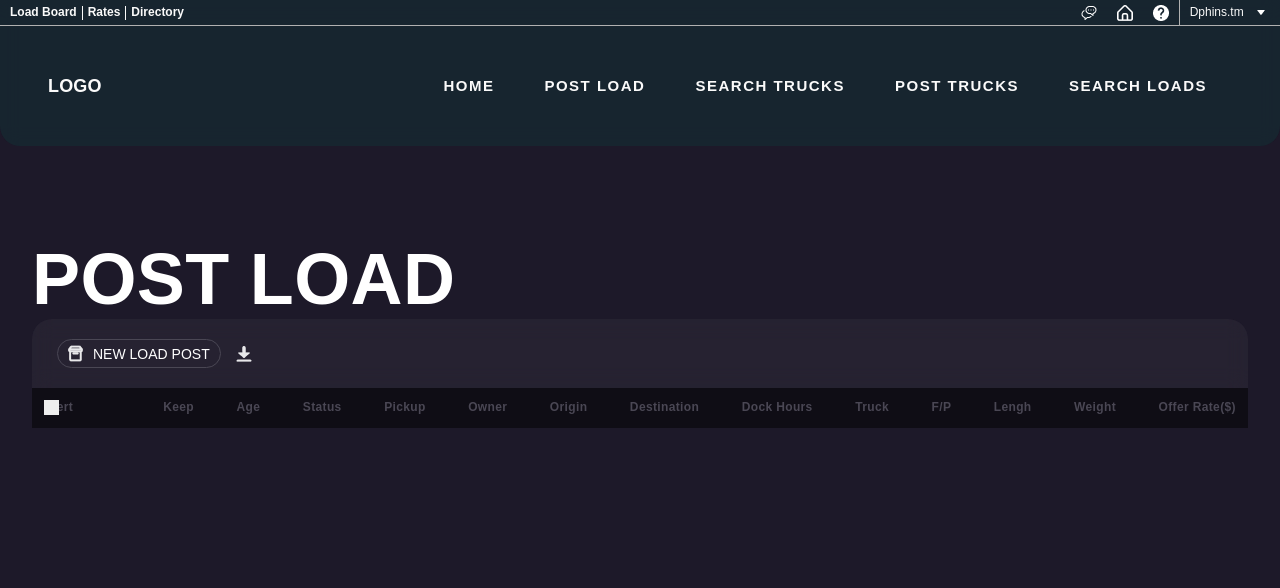
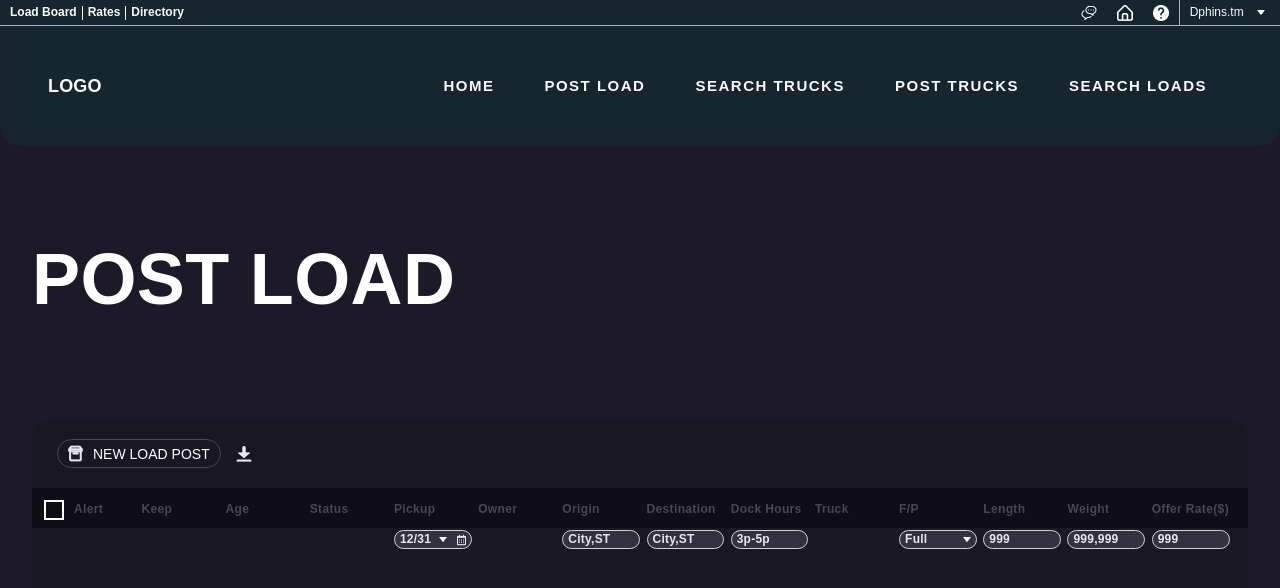
Before and after one commit to codeBender01/loadBoard, a Vue app: page /postload in a window 1280 px wide. Shown: the top 588 px of the page. Built offline with nearby package versions, Linux system fonts and the light colour scheme; a web font is replaced by a local one.

Commit message:
Working on reusability of PostLoad component

```diff
--- a/src/components/PostLoad.vue
+++ b/src/components/PostLoad.vue
@@ -10,16 +10,40 @@
       </div>
       <div class="flex data">
         <div class="alert-check flex">
-          <label for="alert">Check for alert</label>
-          <input type="checkbox" id="alert" />
+          <input class="checkbox-pull" type="checkbox" id="check3" />
+          <label for="check3"><span></span></label>
           <span class="checkmark"></span>
           {{ alert }}
         </div>
 
-        <div class="flex info-headers">
-          <span v-for="info in infoHeaders" :key="info"> {{ info }}</span>
-        </div>
+        <table>
+          <thead>
+            <tr>
+              <th v-for="info in infoHeaders" :key="info.id">
+                {{ info.title }}
+              </th>
+            </tr>
+          </thead>
+
+          <tbody>
+            <tr>
+              <td v-for="info in infoHeaders" :key="info.id">
+                <div class="capsule flex" v-if="info.value">
+                  <span>{{ info.value }}</span>
+
+                  <img v-if="info.icon" :src="info.icon" alt="icon" />
+                  <img
+                    v-if="info.iconSecond"
+                    :src="info.iconSecond"
+                    alt="icon"
+                  />
+                </div>
+              </td>
+            </tr>
+          </tbody>
+        </table>
       </div>
+      <div class="inputs"></div>
     </div>
   </div>
 </template>
@@ -38,9 +62,29 @@ export default {
 </script>
 
 <style lang="scss" scoped>
+$border-color: #ffffff;
+$checkbox-size: 1rem;
+$checkedbox-size: 1.2rem;
+
+$dark: #15171e;
+$white: mix($dark, white, 20%);
+
+@keyframes pull {
+  0% {
+    height: 0;
+  }
+  100% {
+    height: 1.2rem;
+  }
+}
+
 .post-load {
   font-family: "NunitoSans", sans-serif;
+  margin-top: 100px;
   .container {
+    background-color: #0f0d15;
+    border-radius: 20px 20px 0 0;
+
     .head {
       border-radius: 20px 20px 0 0;
       background: rgba(119, 117, 127, 0.1);
@@ -68,8 +112,9 @@ export default {
       }
     }
     .data {
-      background-color: #0f0d15;
-      padding: 12px;
+      padding: 15px 12px;
+      padding-top: 12px;
+      align-items: flex-start;
       .alert-check {
         width: 4%;
         font-weight: 600;
@@ -78,45 +123,85 @@ export default {
         letter-spacing: 0.03em;
         color: #4a4754;
         position: relative;
-        label {
-          position: absolute;
-          left: -9999999px;
-          top: auto;
-          width: 1px;
-          height: 1px;
+
+        .checkbox-pull {
+          display: none;
         }
-        input {
-          position: absolute;
-          opacity: 0;
-          cursor: pointer;
-          height: 15px;
-          width: 15px;
-          top: 0;
-          left: 0;
+        .checkbox-pull + label span {
+          display: inline-block;
+          width: 25px;
+          height: 19px;
+          margin: 0 5px -4px 0; /*layout relationship between check and label*/
+          &:before,
+          &:after {
+            -webkit-transition: all 0.3s ease-in-out;
+            -moz-transition: all 0.3s ease-in-out;
+            transition: all 0.3s ease-in-out;
+            content: "";
+            position: absolute;
+            z-index: 1;
+            width: $checkbox-size;
+            height: $checkbox-size;
+            background: transparent;
+            border: 2px solid $border-color;
+          }
+          &:after {
+            z-index: 0;
+            border: none;
+          }
         }
-
-        .checkmark {
-          position: absolute;
-          top: 0;
-          left: 0;
-          height: 15px;
-          width: 15px;
-          background-color: #eee;
-        }
-        .alert-check input:checked ~ .checkmark {
-          background-color: #2196f3;
+        .checkbox-pull:checked + label span {
+          &:after {
+            width: $checkedbox-size;
+            height: $checkedbox-size;
+            background: $border-color;
+            animation: pull 0.4s linear;
+          }
         }
       }
-      .info-headers {
-        width: 90%;
-        span {
+      table {
+        width: 92%;
+        table-layout: fixed;
+        thead {
           font-weight: 600;
           font-size: 12px;
           line-height: 130%;
           letter-spacing: 0.03em;
           color: #4a4754;
+          text-align: left;
+        }
+        tbody {
+          color: #ffffff;
+          tr {
+            td {
+              padding-top: 10px;
+              .capsule {
+                border: 1px solid #d3d3d3;
+                border-radius: 20px;
+                background: #34303e;
+                padding: 2px 5px;
+                width: 80%;
+                cursor: pointer;
+                span {
+                  font-weight: 700;
+                  font-size: 12px;
+                  line-height: 112%;
+                  letter-spacing: 0.02em;
+                  font-feature-settings: "salt" on, "liga" off;
+                  color: #e8e8ea;
+                }
+              }
+            }
+          }
         }
       }
+    }
+
+    .inputs {
+      height: 50vh;
+      width: 100%;
+      background: rgba(119, 117, 127, 0.1);
+      margin-top: -2.4rem;
     }
   }
 }
--- a/src/views/postLoad.vue
+++ b/src/views/postLoad.vue
@@ -18,6 +18,8 @@
 import PostLoad from "../components/PostLoad.vue";
 import download from "../assets/download.png";
 import postLoadImg from "../assets/postLoad.png";
+import dropdown from "../assets/dropdn.png";
+import calendar from "../assets/calen.png";
 export default {
   components: {
     PostLoad: PostLoad,
@@ -29,19 +31,75 @@ export default {
       title: "NEW LOAD POST",
       alert: "Alert",
       info: [
-        "Keep",
-        "Age",
-        "Status",
-        "Pickup",
-        "Owner",
-        "Origin",
-        "Destination",
-        "Dock Hours",
-        "Truck",
-        "F/P",
-        "Lengh",
-        "Weight",
-        "Offer Rate($)",
+        {
+          id: 1,
+          title: "Keep",
+          value: "",
+        },
+        {
+          id: 2,
+          title: "Age",
+          value: "",
+        },
+        {
+          id: 3,
+          title: "Status",
+          value: "",
+        },
+        {
+          id: 4,
+          title: "Pickup",
+          value: "12/31",
+          icon: dropdown,
+          iconSecond: calendar,
+        },
+        {
+          id: 5,
+          title: "Owner",
+          value: "",
+        },
+        {
+          id: 6,
+          title: "Origin",
+          value: "City,ST",
+        },
+        {
+          id: 7,
+          title: "Destination",
+          value: "City,ST",
+        },
+        {
+          id: 8,
+          title: "Dock Hours",
+          value: "3p-5p",
+        },
+        {
+          id: 9,
+          title: "Truck",
+          value: "",
+        },
+        {
+          id: 10,
+          title: "F/P",
+          value: "Full",
+          icon: dropdown,
+        },
+        {
+          id: 11,
+          title: "Length",
+          value: "999",
+          icon: "",
+        },
+        {
+          id: 12,
+          title: "Weight",
+          value: "999,999",
+        },
+        {
+          id: 13,
+          title: "Offer Rate($)",
+          value: "999",
+        },
       ],
     };
   },
```
Also changed, not shown: src/assets/calen.png (added).
